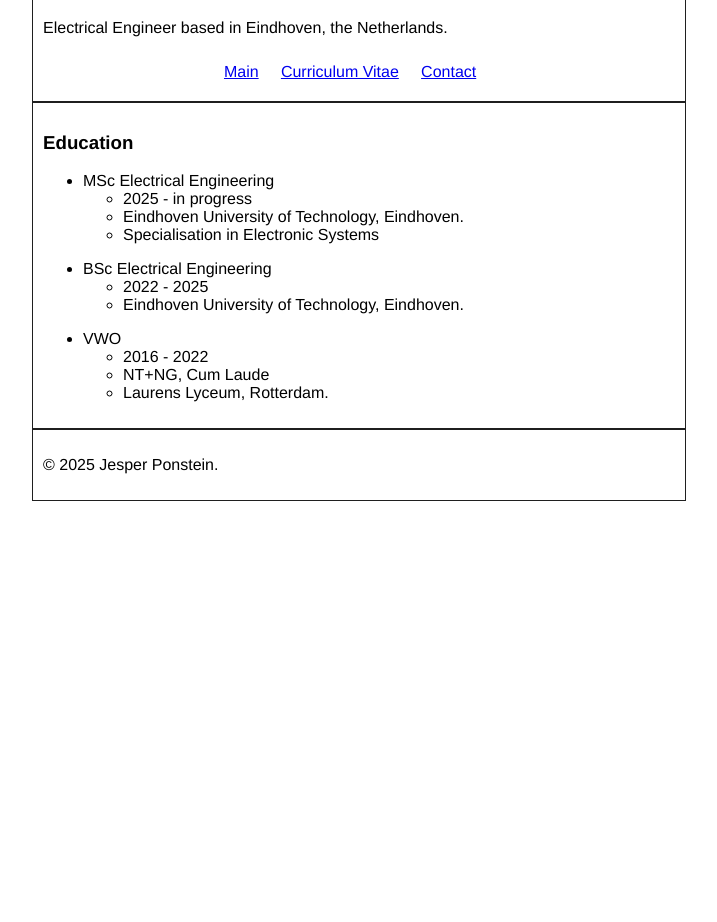
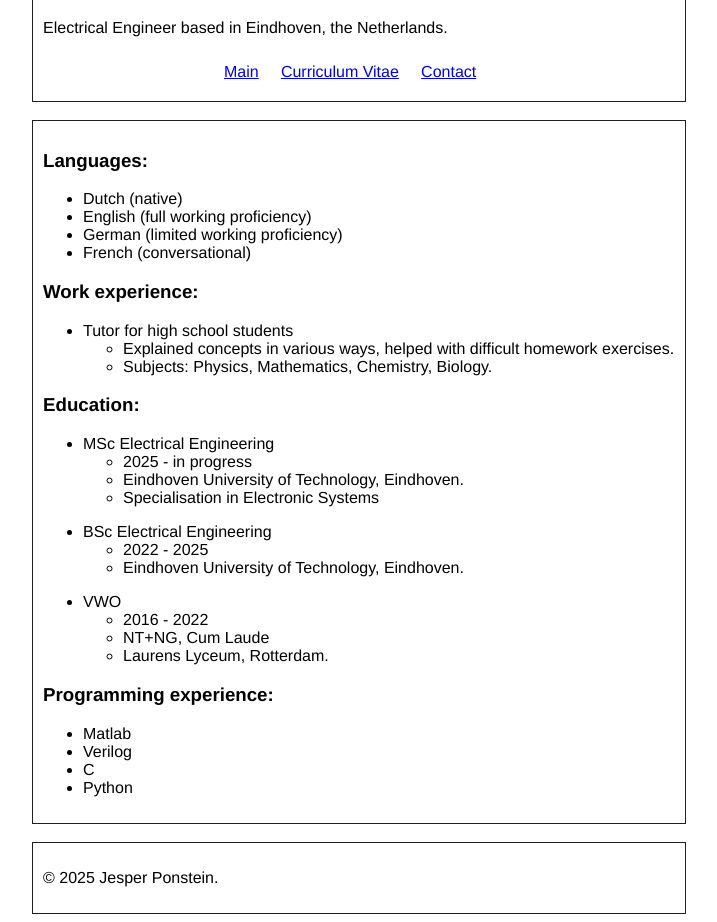
Before and after one commit to jeponstein/jeponstein.github.io, a plain HTML site: page experience.html in a window 1280 px wide. Shown: the part 80-1002 px from the top of the page, without its empty margins (281-998 px from the left). Before the commit the page ends 800 px from the top, so only its background shows below. Drawn offline with Linux system fonts and the light colour scheme; a web font is replaced by a local one.

Commit message:
Add files via upload

```diff
--- a/experience.html
+++ b/experience.html
@@ -33,8 +33,26 @@
 
     <main>
         <section id="gallery" class="container">
-            <h3>Education</h3>
-            <div>
+            <h3>Languages:</h3>
+            <ul>
+                <li>Dutch   (native)</li>
+                <li>English     (full working proficiency)</li>
+                <li>German  (limited working proficiency)</li>
+                <li>French  (conversational)</li>
+            </ul>
+
+
+            <h3>Work experience:</h3>
+            <ul>
+                <li>Tutor for high school students</li>
+                <ul>
+                    <li>Explained concepts in various ways, helped with difficult homework exercises.</li>
+                    <li>Subjects: Physics, Mathematics, Chemistry, Biology.</li>
+                </ul>
+                <p></p>
+            </ul>
+
+            <h3>Education:</h3>
             <ul>
                 <li>MSc Electrical Engineering</li>
                 <ul>
@@ -56,7 +74,15 @@
                     <li>Laurens Lyceum, Rotterdam. </li>
                 </ul>
             </ul>
-            </div>
+
+            <h3>Programming experience:</h3>
+            <ul>
+                <li>Matlab</li>
+                <li>Verilog</li>
+                <li>C</li>
+                <li>Python</li>
+            </ul>
+
 
         </section>
     </main>
```
Also changed, not shown: index.html (+5 -7 lines), contact.html (line endings or trailing spaces). Lines whose indentation alone changed are shown as unchanged.
